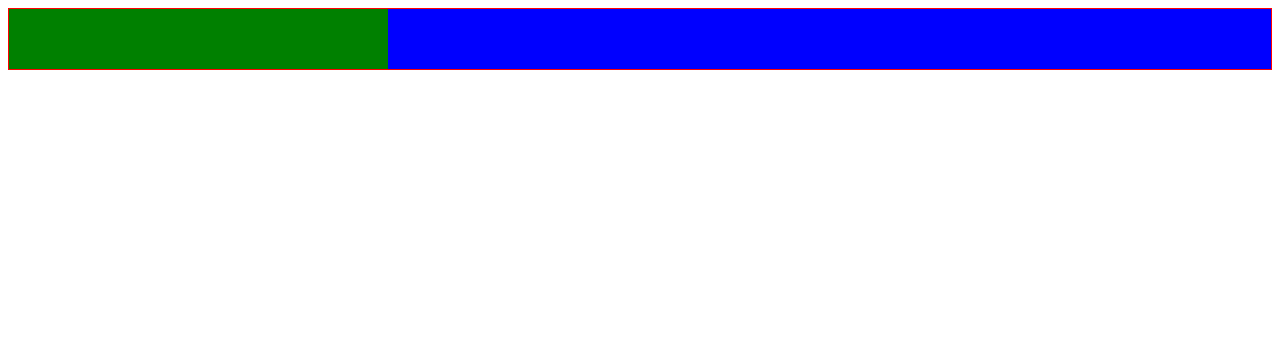
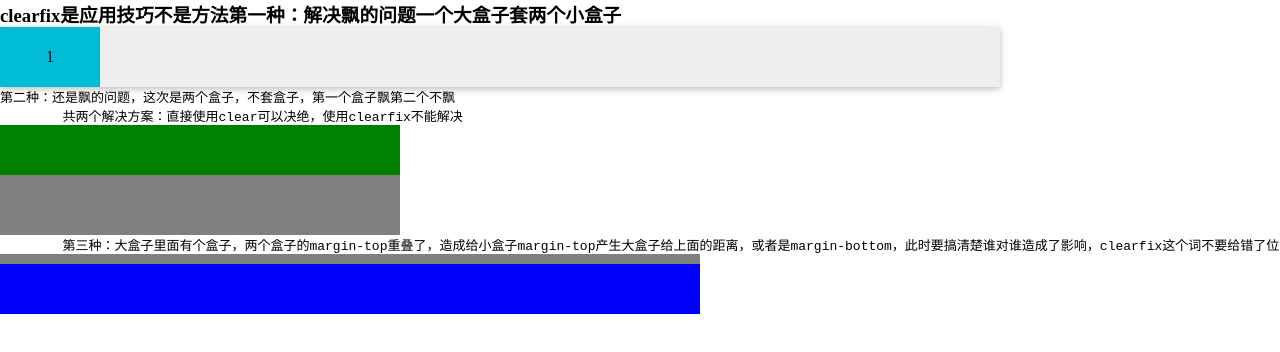
Before and after one commit to supbigfly/supbigfly.github.io, a plain HTML site: page 100/14/index.html in a window 1280 px wide. Drawn offline with Linux system fonts and the light colour scheme.

Commit message:
box-shadow

```diff
--- a/100/14/index.html
+++ b/100/14/index.html
@@ -4,21 +4,58 @@
 <title>clearfix:after</title>
 <meta charset="UTF-8">
 <style type="text/css">
-.father{border:1px solid red;}
-.son{width:30%;height:60px;background-color:green;float: left;}
-.daughter{width:70%;height:60px;background-color:blue;float: left;}
-.clearfix:after
+*
+{
+	margin: 0;padding: 0;
+}
+.father{box-shadow: 0 2px 5px 0 rgba(0, 0, 0, 0.16), 0 2px 10px 0 rgba(0, 0, 0, 0.12);width: 1000px;transition:all 1s;}
+.father:hover{box-shadow: 0 4px 10px 0 rgba(0, 0, 0, 0.16), 0 2px 20px 0 rgba(0, 0, 0, 0.12);}
+.son{width:100px;height:60px;background-color:#00bcd4;float: left;line-height: 60px;text-align: center;}
+.daughter{width:900px;height:60px;background-color:#eee;float: left;}
+.box1{width: 400px;height: 50px;background-color: green;float: left;}
+.box2{width: 400px;height: 60px;background-color: gray;clear: left;}
+.box3{width: 700px;background-color:gray;}
+.box4{width: 700px;height: 50px;background-color: blue;margin-top: 10px;}
+.clearfix:after,
+.clearfix:before
 {
 	content: "";
 	display: block;
+}
+.clearfix:after
+{
+	clear: both;
+}
+.clearfi:after,
+.clearfi:before
+{
+	content: "";
+	display: table;
+}
+.clearfi:after
+{
 	clear: both;
 }
 </style>
 </head>
 <body>
+<h3>clearfix是应用技巧不是方法第一种：解决飘的问题一个大盒子套两个小盒子</h3>
 <div class="father clearfix">
-<div class="son"></div>
+<div class="son">1</div>
 <div class="daughter"></div>
 </div>
+<pre>第二种：还是飘的问题，这次是两个盒子，不套盒子，第一个盒子飘第二个不飘
+	共两个解决方案：直接使用clear可以决绝，使用clearfix不能解决
+</pre>
+<div class="box1"></div>
+<div class="box2"></div>
+<pre>
+	第三种：大盒子里面有个盒子，两个盒子的margin-top重叠了，造成给小盒子margin-top产生大盒子给上面的距离，或者是margin-bottom，此时要搞清楚谁对谁造成了影响，clearfix这个词不要给错了位置
+</pre>
+<div class="box3 clearfi">
+	<div class="box4"></div>
+</div>
+<pre>
+</pre>
 </body>
 </html>
```
